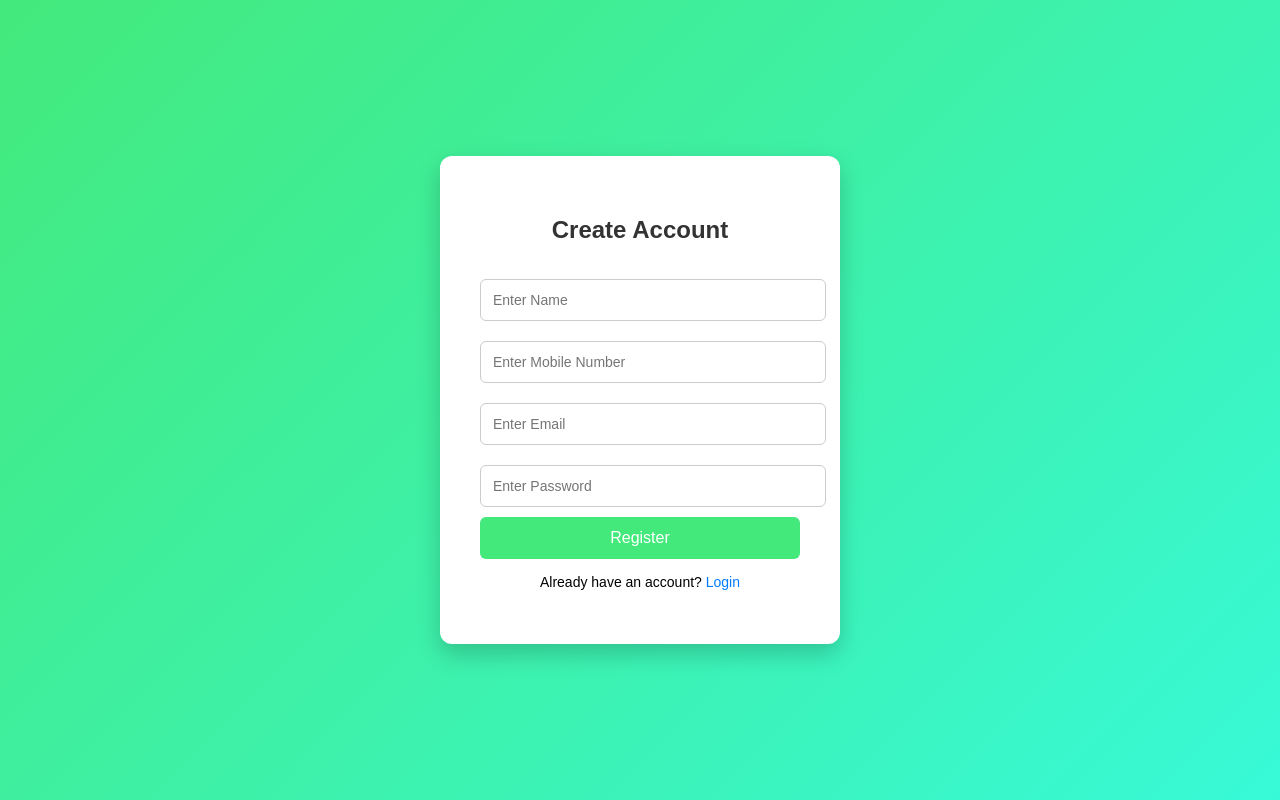
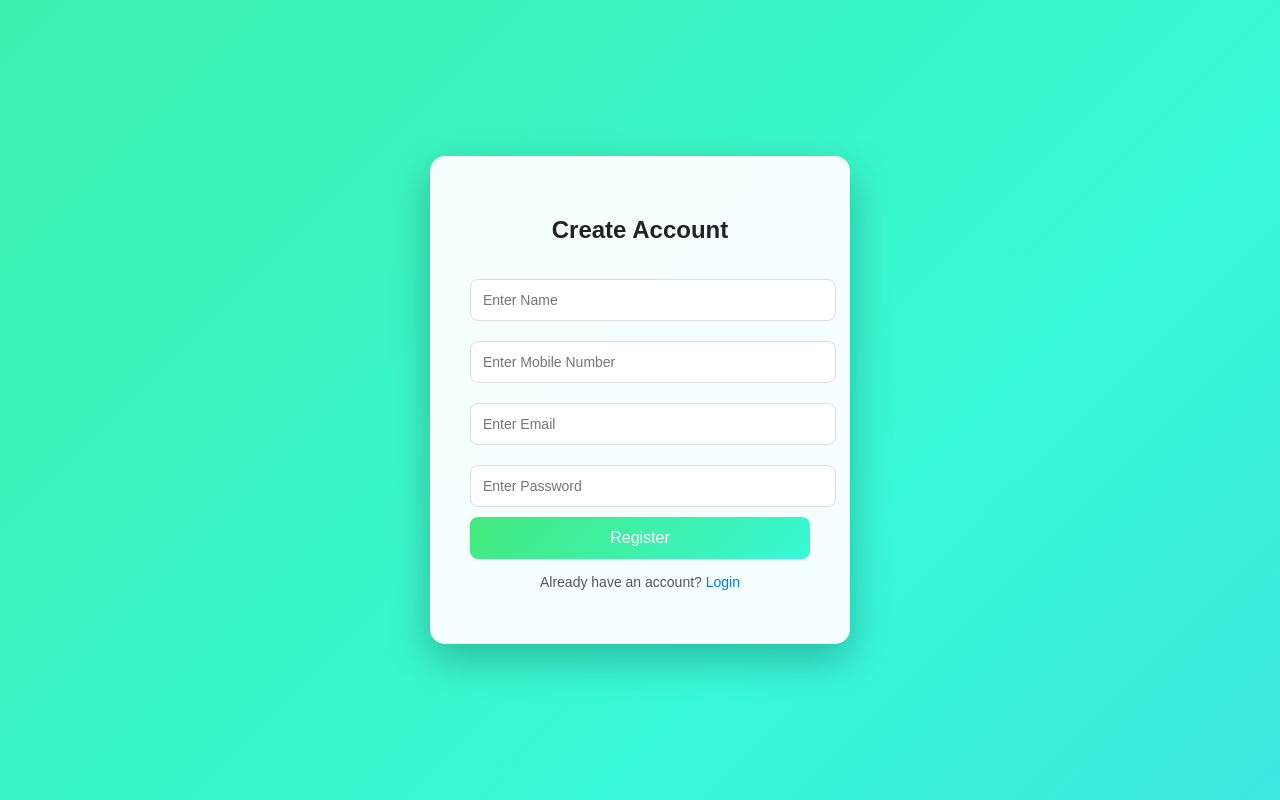
Before and after one commit to amitpandey7275/amit-swebsite, a React (Create React App) app in the folder website/: page /register in a window 1280 px wide. Built offline with nearby package versions, Linux system fonts and the light colour scheme.

Commit message:
fix gallery images

```diff
--- a/website/src/pages/Gallery.js
+++ b/website/src/pages/Gallery.js
@@ -8,7 +8,7 @@ const [photos,setPhotos] = useState([]);
 
 useEffect(()=>{
 
-axios.get("https://your-backend.onrender.com/photos")
+axios.get("https://amit-swebsite.onrender.com/photos")
 .then(res=>{
 setPhotos(res.data);
 })
@@ -36,7 +36,7 @@ return(
 
 <img
 key={photo._id}
-src={photo.image}
+src={`https://amit-swebsite.onrender.com${photo.image}`}
 alt="uploaded"
 />
 
--- a/website/src/pages/Register.css
+++ b/website/src/pages/Register.css
@@ -1,117 +1,121 @@
 /* background */
 
 .register-container{
-
 height:100vh;
 display:flex;
 justify-content:center;
 align-items:center;
 
-background:linear-gradient(135deg,#43e97b,#38f9d7);
+background:linear-gradient(135deg,#43e97b,#38f9d7,#4facfe);
+background-size:300% 300%;
+animation:gradientMove 8s ease infinite;
+}
 
+/* gradient animation */
+
+@keyframes gradientMove{
+0%{background-position:0% 50%;}
+50%{background-position:100% 50%;}
+100%{background-position:0% 50%;}
 }
 
 
 /* card */
 
 .register-card{
-
-background:white;
+background:rgba(255,255,255,0.95);
 
 padding:40px;
+border-radius:15px;
 
-border-radius:12px;
+width:340px;
 
-width:320px;
-
-box-shadow:0 10px 25px rgba(0,0,0,0.2);
+box-shadow:0 15px 40px rgba(0,0,0,0.25);
 
 text-align:center;
 
+backdrop-filter:blur(10px);
+
+transition:0.3s;
+}
+
+.register-card:hover{
+transform:translateY(-5px);
+box-shadow:0 20px 45px rgba(0,0,0,0.3);
 }
 
 
 /* heading */
 
 .register-card h2{
-
 margin-bottom:25px;
-
-color:#333;
-
+color:#222;
+font-weight:600;
 }
 
 
 /* inputs */
 
 .register-card input{
-
 width:100%;
-
 padding:12px;
-
 margin:10px 0;
 
-border:1px solid #ccc;
-
-border-radius:6px;
+border:1px solid #ddd;
+border-radius:8px;
 
 font-size:14px;
 
+transition:0.3s;
+}
+
+.register-card input:focus{
+border-color:#43e97b;
+outline:none;
+box-shadow:0 0 5px rgba(67,233,123,0.5);
 }
 
 
 /* button */
 
 .register-card button{
-
 width:100%;
-
 padding:12px;
 
-background:#43e97b;
+background:linear-gradient(135deg,#43e97b,#38f9d7);
 
 border:none;
-
-border-radius:6px;
+border-radius:8px;
 
 color:white;
-
 font-size:16px;
+font-weight:500;
 
 cursor:pointer;
 
 transition:0.3s;
-
 }
 
 .register-card button:hover{
-
-background:#20c997;
-
+transform:scale(1.03);
+background:linear-gradient(135deg,#20c997,#38f9d7);
 }
 
 
 /* login link */
 
 .register-card p{
-
 margin-top:15px;
-
 font-size:14px;
-
+color:#555;
 }
 
 .register-card a{
-
 color:#007bff;
-
 text-decoration:none;
-
+font-weight:500;
 }
 
 .register-card a:hover{
-
 text-decoration:underline;
-
 }
```
